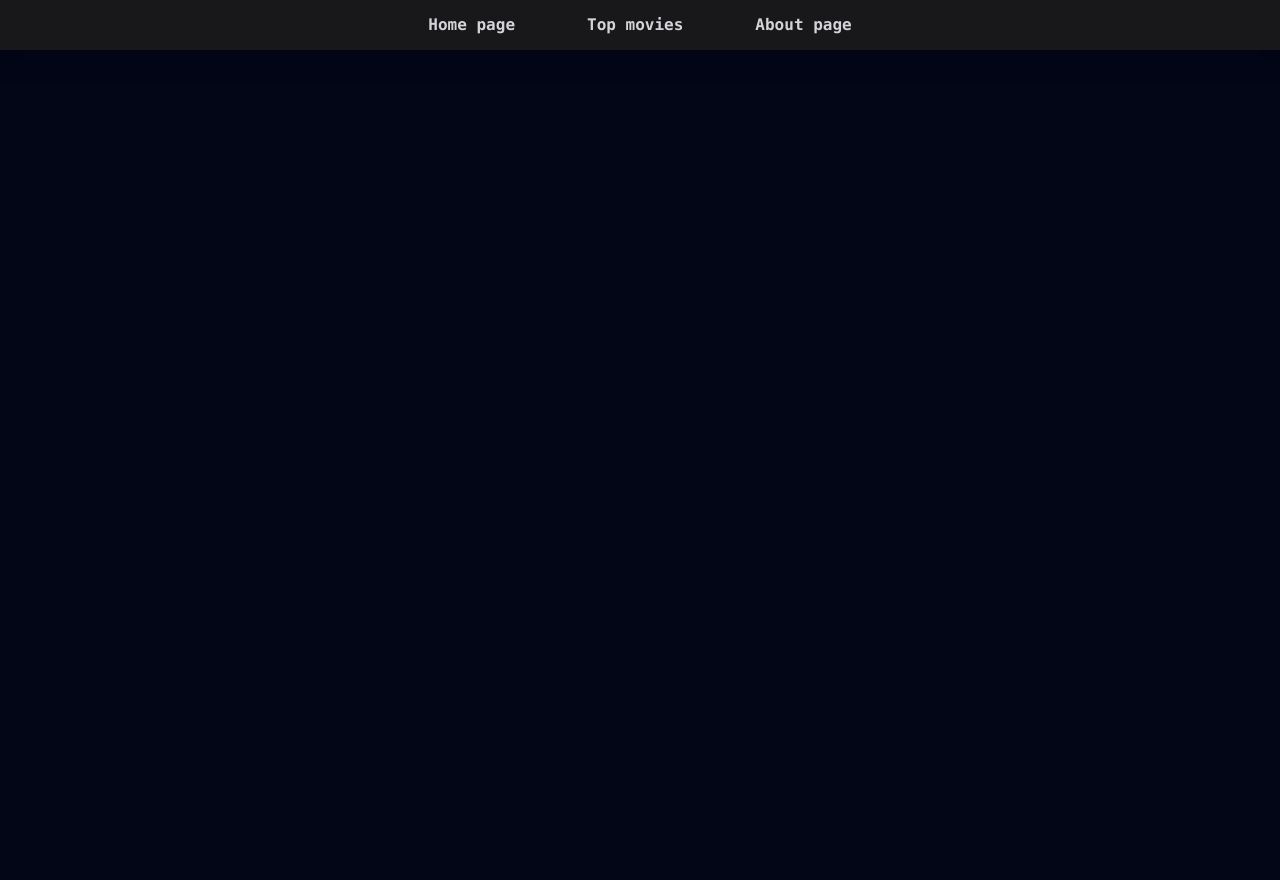
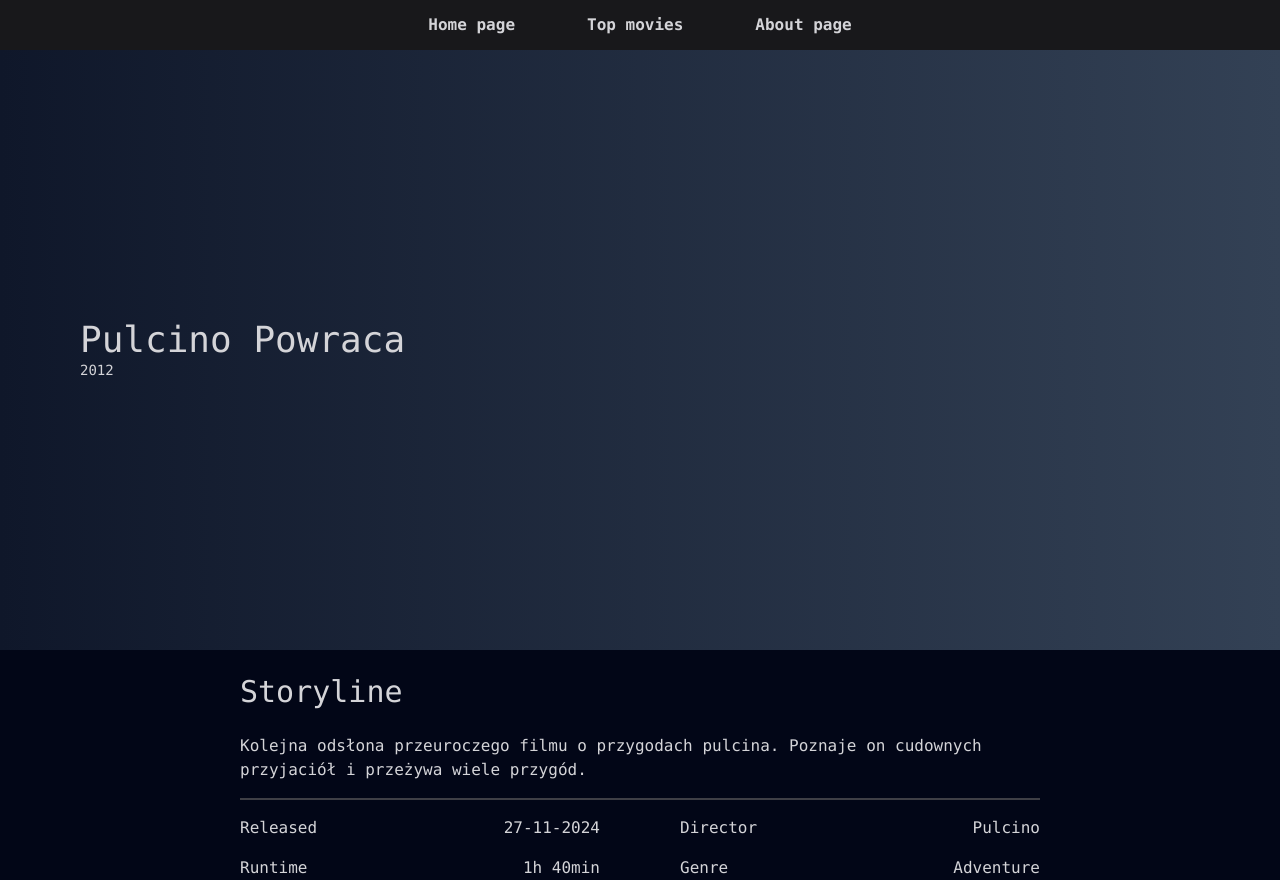
Before and after one commit to mkalino1/movie-database-app, a Nuxt app: page /movie/1 in a window 1280 px wide. Before the commit the page ends 800 px from the top, so only its background shows below. Built offline with nearby package versions, Linux system fonts and the light colour scheme.

Commit message:
feat: :sparkles: Add movie page route and movie description component

```diff
--- a/components/MovieCard.vue
+++ b/components/MovieCard.vue
@@ -1,10 +1,12 @@
 <template>
+  <NuxtLink to="movie/1">
     <div
       class="prose flex h-96 w-72 flex-col items-end justify-end rounded-md bg-gradient-to-tl from-slate-400 to-slate-700 p-8"
     >
       <h3>{{ title }}</h3>
       <h4>{{ year }}</h4>
     </div>
+  </NuxtLink>
 </template>
 
 <script lang="ts" setup>
--- /dev/null
+++ b/components/MovieDescription.vue
@@ -0,0 +1,28 @@
+<template>
+  <div class="mx-auto max-w-[800px]">
+    <h4 class="my-6 text-3xl">Storyline</h4>
+    <p>
+      Kolejna odsłona przeuroczego filmu o przygodach pulcina. Poznaje on
+      cudownych przyjaciół i przeżywa wiele przygód.
+    </p>
+    <div class="my-4 border-t-2 border-zinc-700"></div>
+    <div class="grid grid-cols-1 gap-x-20 gap-y-4 md:grid-cols-2">
+      <div class="flex justify-between">
+        <p>Released</p>
+        <p>27-11-2024</p>
+      </div>
+      <div class="flex justify-between">
+        <p>Director</p>
+        <p>Pulcino</p>
+      </div>
+      <div class="flex justify-between">
+        <p>Runtime</p>
+        <p>1h 40min</p>
+      </div>
+      <div class="flex justify-between">
+        <p>Genre</p>
+        <p>Adventure</p>
+      </div>
+    </div>
+  </div>
+</template>
--- a/pages/index.vue
+++ b/pages/index.vue
@@ -1,6 +1,6 @@
 <template>
   <div>
-    <WelcomeBanner />
+    <MovieBanner />
     <div class="p-6">
       <h4 class="mb-2 text-xl">Popular movies</h4>
       <ol class="flex gap-4">
--- /dev/null
+++ b/pages/movie/[id].vue
@@ -0,0 +1,8 @@
+<template>
+  <div>
+    <MovieBanner />
+    <MovieDescription />
+  </div>
+</template>
+
+<script lang="ts" setup></script>
```
Also changed, not shown: components/MovieBanner.vue (renamed from components/WelcomeBanner.vue). Lines whose indentation alone changed are shown as unchanged.
